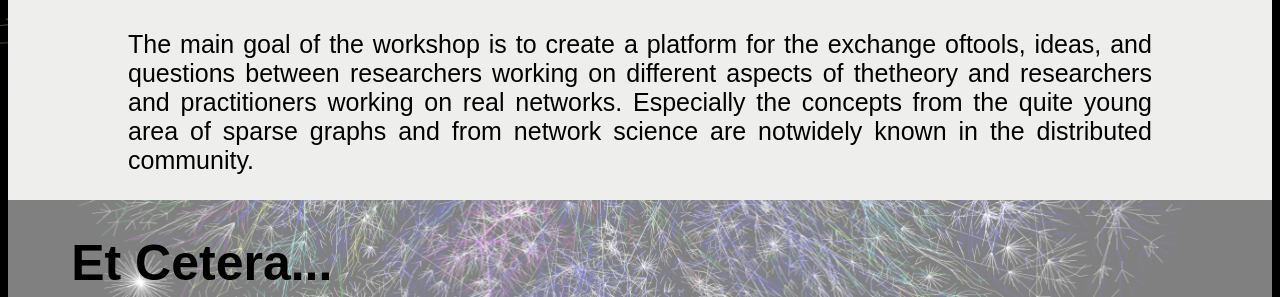
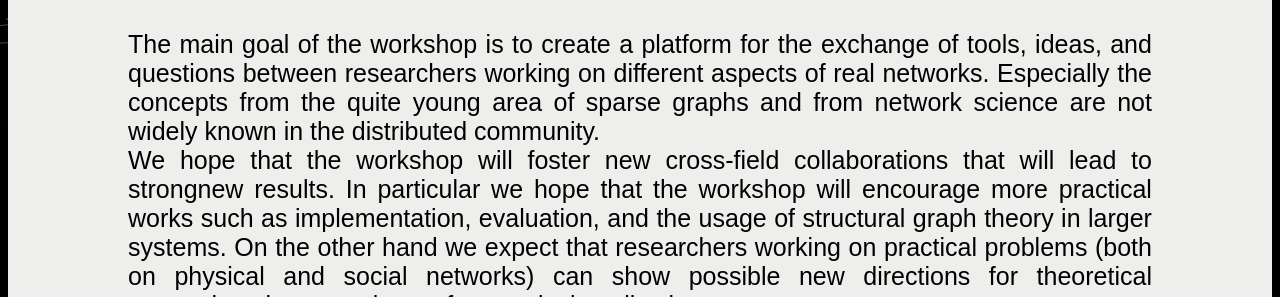
Before and after one commit to PODC-DARE/PODC-DARE.github.io, a plain HTML site: page index.html in a window 1280 px wide. Shown: the part 503-800 px from the top of the page. Drawn offline with Linux system fonts and the light colour scheme; a web font is replaced by a local one.

Commit message:
more text, less typo

```diff
--- a/index.html
+++ b/index.html
@@ -27,8 +27,9 @@
   <div class="white text">
     <a id="test"></a>
     <h1>Goals</h1>
-    <p>The main goal of the workshop is to create a platform for the exchange oftools,  ideas,  and  questions  between  researchers  working  on  different  aspects  of  thetheory  and  researchers  and  practitioners  working  on  real  networks.
-    Especially the concepts from the quite young area of sparse graphs and from network science are notwidely known in the distributed community. </p>
+    <p>The main goal of the workshop is to create a platform for the exchange of tools,  ideas,  and  questions  between  researchers  working  on  different  aspects  of real  networks.
+    Especially the concepts from the quite young area of sparse graphs and from network science are not widely known in the distributed community. <br>
+    We hope that the workshop will foster new cross-field collaborations that will lead to strongnew results. In particular we hope that the workshop will encourage more practical works such as implementation, evaluation, and the usage of structural graph theory in larger systems. On the other hand we expect that researchers working on practical problems (both on physical and social networks) can show possible new directions for theoretical researches that are relevant for practical applications</p>
   </div>
 
   <div class="semitrans">
```
